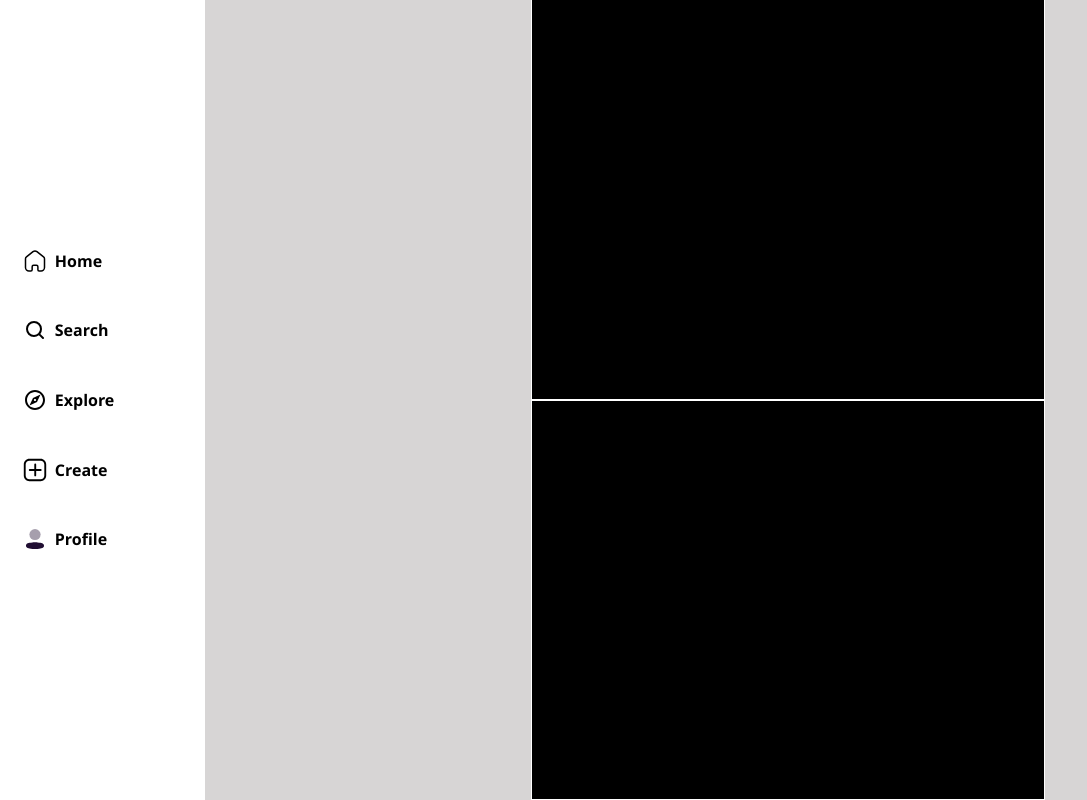
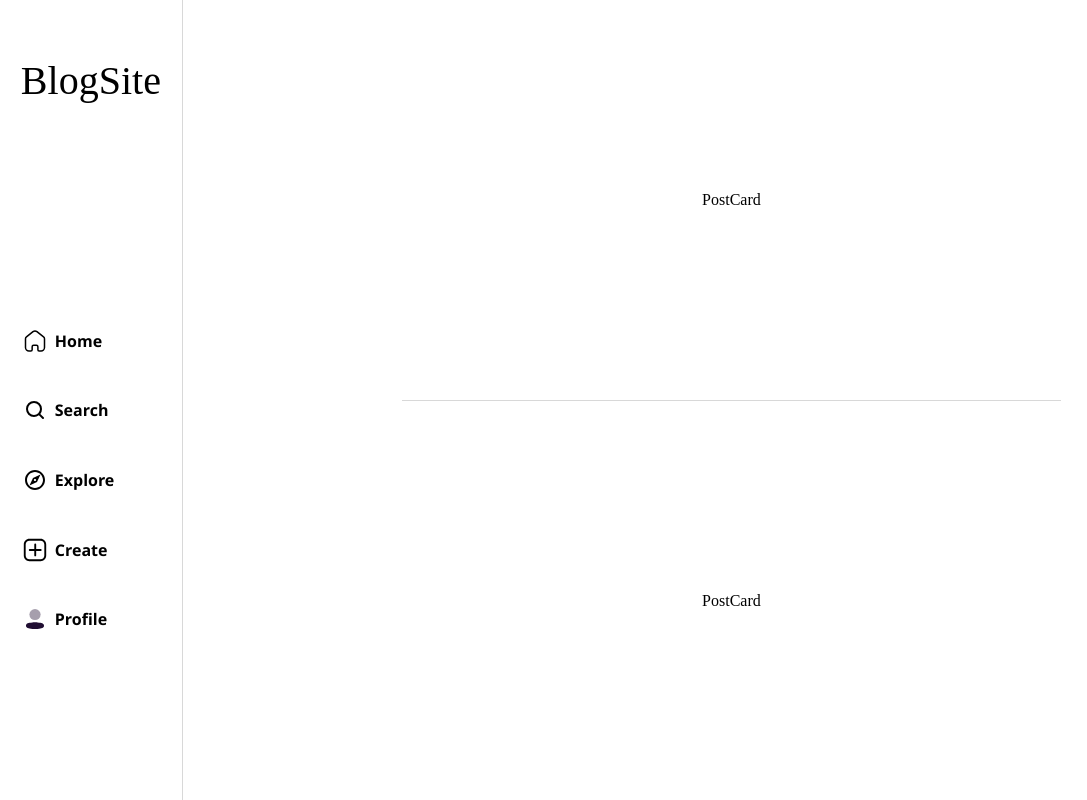
Before and after one commit to HemanthDas/Chat-Application, a React (Vite) app: page / in a window 1280 px wide. Shown: the top 800 px of the page, without its empty margins (0-1087 px from the left). Built offline with nearby package versions, Linux system fonts and the light colour scheme.

Commit message:
updtae Navbar & dashboard

```diff
--- a/src/App.css
+++ b/src/App.css
@@ -3,32 +3,57 @@
   position: relative;
 }
 nav {
-  background-color: white;
+  background-color: rgb(255, 255, 255);
   height: 100vh;
-  width: 16%;
+  width: 14.2%;
   position: fixed;
+  display: grid;
+  grid-template-rows: 1fr 4fr;
+  grid-template-columns: 1fr;
+  border-right: 0.01px solid rgba(141, 141, 141, 0.336);
+  > * {
     display: flex;
     flex-direction: column;
     justify-content: center;
-  /* align-items: center; */
   }
-.navbar {
-  flex: 1.5;
+  > label {
+    text-align: center;
+    font-size: 5vmin;
+  }
+}
+#navbar {
+  background-color: white;
+  flex: 1;
 }
 .whole {
-  flex: 5;
+  flex: 6;
   display: flex;
-  justify-content: center;
-  overflow-y: auto;
+  flex-direction: column;
+  overflow: auto;
+  width: 100vw;
+  .dashboard {
+    display: flex;
+    position: relative;
+    .posts {
+      flex: 6;
+      display: flex;
+      flex-direction: column;
+      align-items: center;
+    }
+  }
 }
 #postcard {
-  width: 40vw;
+  width: 60%;
   height: 400px;
   display: flex;
   justify-content: center;
   align-items: center;
-  background-color: black;
-  outline: 1px solid rgb(255, 255, 255);
+  border-bottom: 0.01px solid rgb(141, 141, 141,0.336);
+}
+#suggestion {
+  flex: 2;
+  background-color: white;
+  max-height: 100vh;
 }
 .link-box {
   font-size: 2vmin;
@@ -38,6 +63,7 @@ nav {
   align-items: center;
   margin: 0.8em;
   padding: 10px;
+  width: 70%;
   > img {
     width: 3vmin;
     height: 3vmin;
--- a/src/App.jsx
+++ b/src/App.jsx
@@ -1,11 +1,10 @@
 import { Outlet } from "@tanstack/react-router";
 import Navbar from "./components/navbar";
 import "./App.css";
-
 function App() {
   return (
     <>
-      <div className="navbar">
+      <div id="navbar">
         <Navbar />
       </div>
       <div className="whole">
--- a/src/components/navbar.jsx
+++ b/src/components/navbar.jsx
@@ -7,11 +7,14 @@ import explore from "../assets/explore.svg";
 const Navbar = () => {
   return (
     <nav>
-      <IconLink name="Home" svg={home} link={"/"} />
-      <IconLink name="Search" svg={search} link={"/search"} />
-      <IconLink name="Explore" svg={explore} link={"/explore"} />
-      <IconLink name="Create" svg={create} link="/create" />
-      <IconLink name="Profile" svg={profile} link="/profile" />
+      <label>BlogSite</label>
+      <div>
+        <IconLink name="Home" svg={home} link={"/"} />
+        <IconLink name="Search" svg={search} link={"/search"} />
+        <IconLink name="Explore" svg={explore} link={"/explore"} />
+        <IconLink name="Create" svg={create} link="/create" />
+        <IconLink name="Profile" svg={profile} link="/profile" />
+      </div>
     </nav>
   );
 };
--- a/src/index.css
+++ b/src/index.css
@@ -1,5 +1,5 @@
 body{
   padding: 0px;
   margin: 0px;
-  background-color: rgb(215, 213, 213);
+  background-color: rgb(255, 255, 255);
 }
--- a/src/pages/dashboard.jsx
+++ b/src/pages/dashboard.jsx
@@ -1,12 +1,15 @@
-import React from "react";
 import PostCard from "../components/postcard";
+import Suggestion from "../components/suggestion";
 const DashBoard = () => {
   const fakePosts = [1, 2, 3, 3, 4, 5, 6, 7, 8, 9, 10, 11, 12, 13, 14, 15];
   return (
-    <div>
-      {fakePosts.map((post) => {
-        return <PostCard key={post} />;
-      })}
+    <div className="dashboard">
+      <div className="posts">
+        {fakePosts.map((post) => {
+          return <PostCard key={post} />;
+        })}
+      </div>
+      <Suggestion />
     </div>
   );
 };
```
Lines whose indentation alone changed are shown as unchanged.
